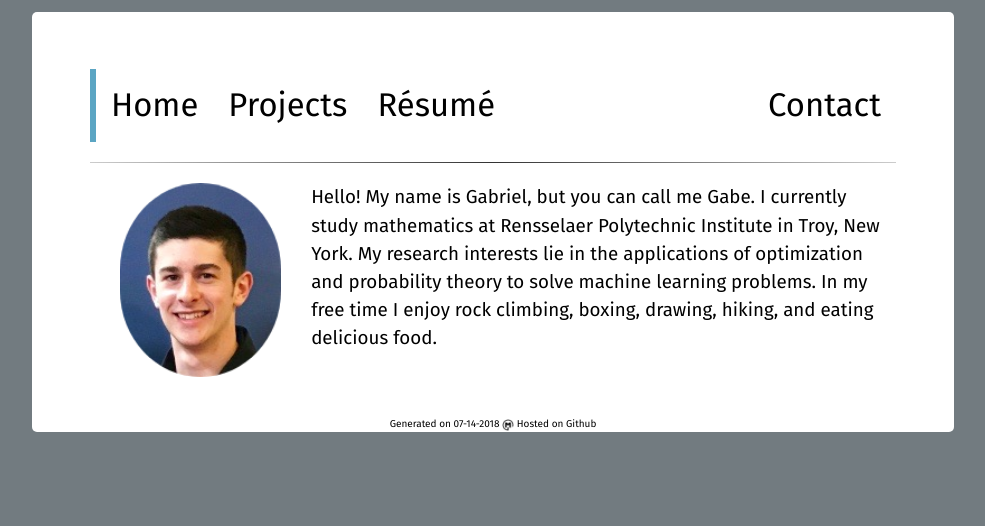
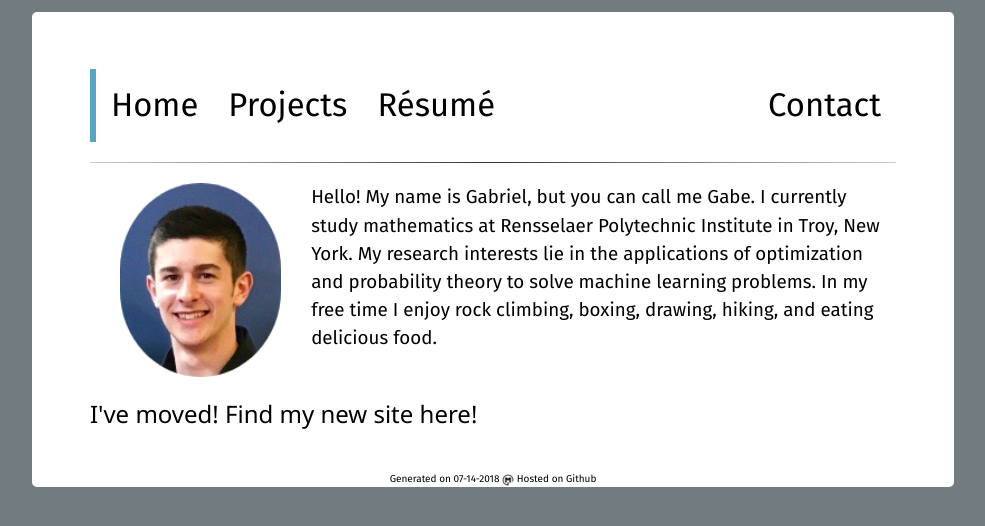
Before and after one commit to gmancino/old-website, a plain HTML site: page index.html in a window 1280 px wide. Shown: the whole page, without its empty margins (147-1132 px from the left). Drawn offline with nearby package versions, Linux system fonts and the light colour scheme.

Commit message:
Update website to point to new site

```diff
--- a/index.html
+++ b/index.html
@@ -36,6 +36,9 @@
 		Hello! My name is Gabriel, but you can call me Gabe. I currently study mathematics at <a href="https://science.rpi.edu/mathematical-sciences/">Rensselaer Polytechnic Institute</a> in Troy, New York. My research interests lie in the applications of optimization and probability theory to solve machine learning problems. In my free time I enjoy rock climbing, boxing, drawing, hiking, and eating delicious food.
 	<br style="clear:both">
 </p>
+<h3>
+  I've moved! Find my new site <a href="https://gmancino.dev">here!</a>
+</h3>
 
 
 <footer>
```
Also changed, not shown: 1 other file.
